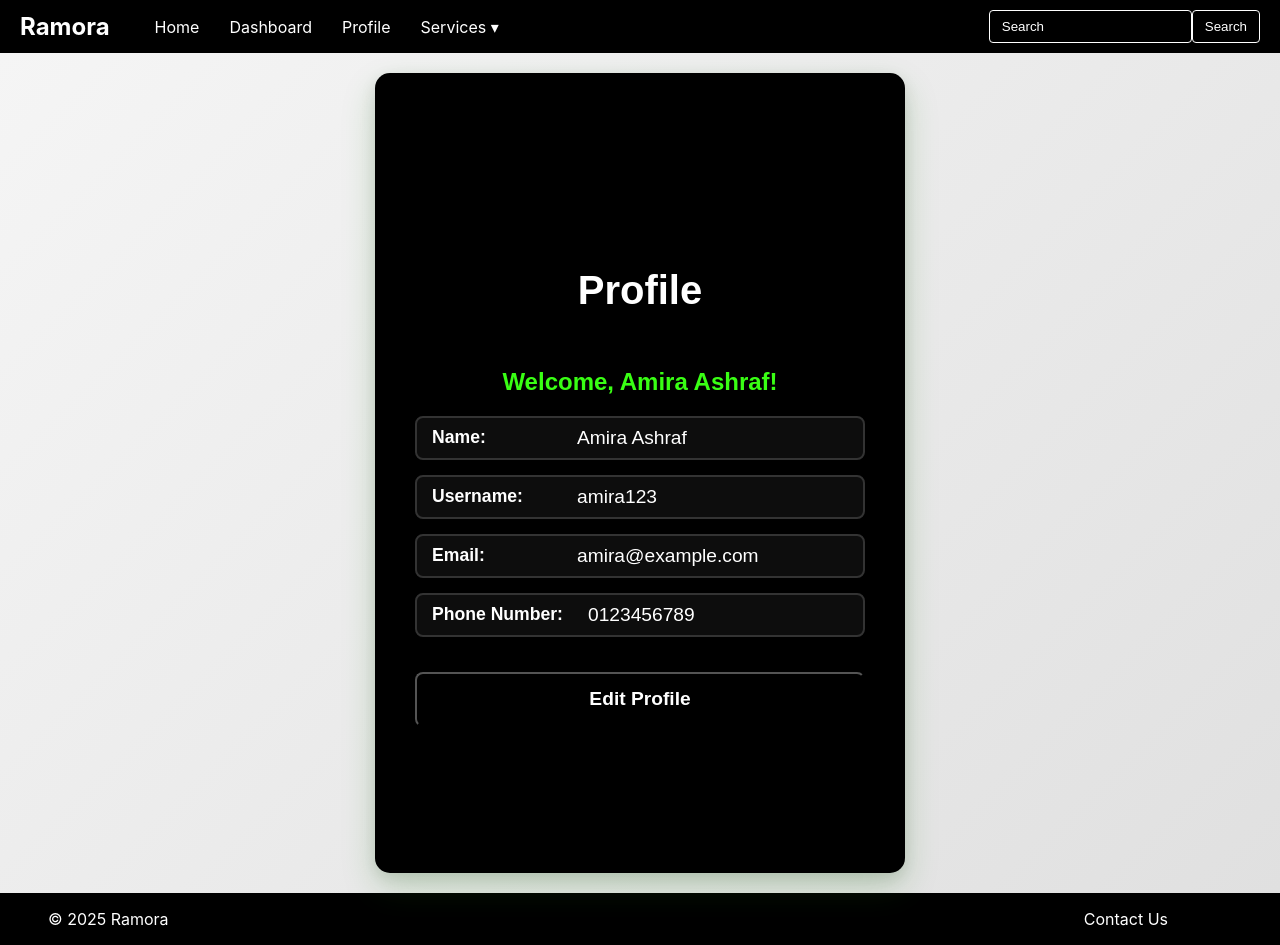
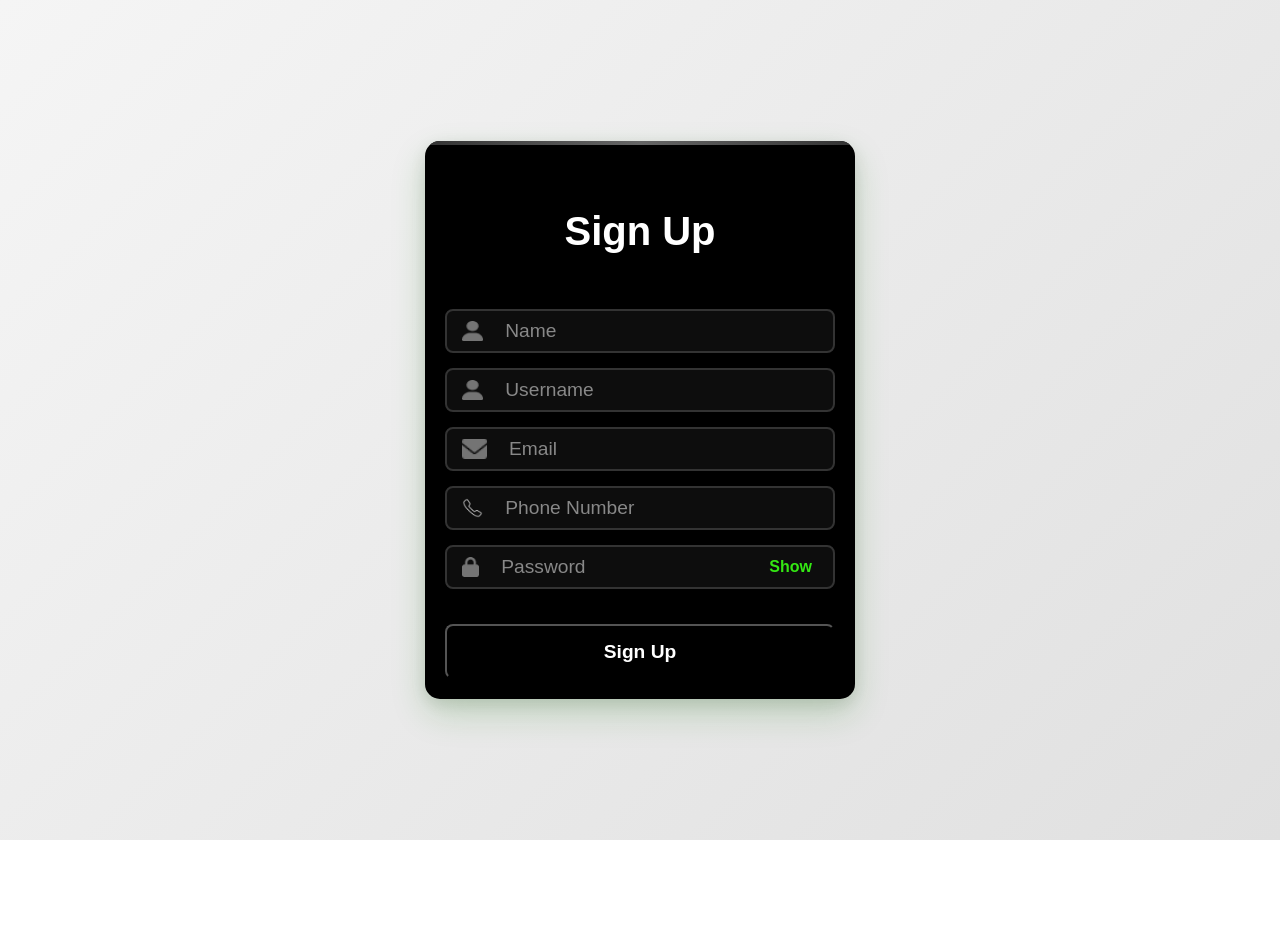
Before and after one commit to RoaAlaa/ramora-wallet, a React (Create React App) app in the folder frontend/: page /signup in a window 1280 px wide. After the commit the page ends 840 px from the top, so only its background shows below. Built offline with nearby package versions, Linux system fonts and the light colour scheme.

Commit message:
connected register to the backend and tested it, added cors to the backend

```diff
--- a/frontend/package.json
+++ b/frontend/package.json
@@ -8,6 +8,7 @@
     "@testing-library/jest-dom": "^6.6.3",
     "@testing-library/react": "^16.3.0",
     "@testing-library/user-event": "^13.5.0",
+    "axios": "^1.9.0",
     "bootstrap": "^5.3.5",
     "formik": "^2.4.6",
     "react": "^19.1.0",
--- a/frontend/src/App.js
+++ b/frontend/src/App.js
@@ -1,22 +1,19 @@
 import React from 'react';
-import HomePage from './pages/HomePage';
-import Footer from './components/Common/Footer';
 import SignUpPage from './components/User/Register';
 import LoginPage from './pages/LoginPage';
-import SendMoneyPage from './pages/SendMoneyPage';
-import Navbartwo from './components/Common/Navbartwo';
-import ProfilePage from './components/User/ProfilePage/ProfilePage';
+import HomePage from './pages/HomePage'; // optional
+
 import { BrowserRouter as Router, Routes, Route } from 'react-router-dom';
+
 function App() {
   return (
-    <div className="App">
-      <Router>
-        <Navbartwo/>
-        <ProfilePage />
-        <Footer/>
-      </Router>
+    <Router>
+      <Routes>
 
-    </div>
+        <Route path="/signup" element={<SignUpPage />} />
+        <Route path="/login" element={<LoginPage />} />
+      </Routes>
+    </Router>
   );
 }
 
--- a/frontend/src/components/Common/Navbartwo.css
+++ b/frontend/src/components/Common/Navbartwo.css
@@ -140,9 +140,7 @@
     font-size: 1rem;
   }
 
-  .search-input {
-    /* width: 100%; */
-  }
+
 }
 
 
--- a/frontend/src/components/User/Register.css
+++ b/frontend/src/components/User/Register.css
@@ -127,22 +127,6 @@
   box-shadow: none; /* No inner shadow */
 }
 
-/* Birthday Input - Text color white */
-input[type="date"] {
-  text-transform: uppercase;
-  font-size: 1rem;
-  color: #888; /* change from white to light gray */
-  padding-left: 5px;
-  border-radius: 5px;
-  background-color: transparent;
-}
-
-/* Birthday Input Placeholder */
-input[type="date"]::before {
-    color: #aaa;
-    font-style: italic;
-    padding-left: 5px;
-}
 
 /* Show/Hide Password Button Styling */
 .toggle-password {
@@ -227,18 +211,27 @@ input[type="date"]::before {
 
 }
 
+.feedback-message {
+    margin-top: 10px;
+    font-weight: bold;
+    text-align: center;
+  }
+
+  .feedback-message.success {
+    color: #39FF14; /* neon green */
+  }
+
+  .feedback-message.error {
+    color: red;
+  }
+
+
 @keyframes shake {
     0%, 100% { transform: translateX(0); }
     25% { transform: translateX(-5px); }
     75% { transform: translateX(5px); }
 }
 
-/* Calendar Input: Customizing Date Picker */
-input[type="date"]::-webkit-calendar-picker-indicator {
-    background-color: #aaa; /* White calendar button */
-    border-radius: 5px;
-    cursor: pointer;
-}
 
 /* Responsive Design */
 @media (max-width: 1024px) {
--- a/frontend/src/components/User/Register.jsx
+++ b/frontend/src/components/User/Register.jsx
@@ -1,97 +1,129 @@
 import React, { useState } from 'react';
-import { Formik, Form, Field, ErrorMessage } from 'formik';
+import { Formik, Form, Field } from 'formik';
 import * as Yup from 'yup';
+import axios from 'axios';
+import { useNavigate } from 'react-router-dom';
 import './Register.css';
 import user_icon from '../../assets/person.png';
 import email_icon from '../../assets/email.png';
 import password_icon from '../../assets/password.png';
 import phone_icon from '../../assets/phone1.png';
-import birthday_icon from '../../assets/birthday.png';
 
 // Validation schema
 const validationSchema = Yup.object({
+  name: Yup.string()
+    .min(2, 'Name must be at least 2 characters')
+    .max(50, 'Name must be at most 50 characters')
+    .required('Name is required'),
   username: Yup.string()
     .min(3, 'Username must be at least 3 characters')
+    .max(20, 'Username must be at most 20 characters')
     .required('Username is required'),
   email: Yup.string()
     .email('Invalid email format')
     .required('Email is required'),
-  phone: Yup.string()
-    .matches(/^[0-9]{11}$/, 'Phone number must be 11 digits')
+  phoneNumber: Yup.string()
+    // .matches(/^[0-9]{10,11}$/, 'Phone number must be 10-11 digits')
     .required('Phone number is required'),
   password: Yup.string()
     .min(6, 'Password must be at least 6 characters')
+    .matches(
+      /^(?=.*[a-z])(?=.*[A-Z])(?=.*\d)/,
+      'Password must contain at least one uppercase letter, one lowercase letter, and one number'
+    )
     .required('Password is required'),
-  birthday: Yup.date().required('Birthday is required'),
 });
 
 const SignUpPage = () => {
   const [passwordVisible, setPasswordVisible] = useState(false);
+  const [message, setMessage] = useState(null);
+  const [isSubmitting, setIsSubmitting] = useState(false);
+  const navigate = useNavigate();
+
+  const handleSubmit = async (values, { resetForm }) => {
+    setIsSubmitting(true);
+    setMessage(null);
+    console.log(values);
+
+    try {
+      const response = await axios.post('http://localhost:5001/api/users/register', values);
+      console.log(response.data);
+
+
+      if (response.data.success) {
+        setMessage({ type: 'success', text: 'Registration successful! Redirecting to login...' });
+        resetForm();
+        setTimeout(() => {
+          navigate('/login');
+        }, 3000);
+        // You might want to redirect to login page after successful registration
+        // navigate('/login');
+      } else {
+        setMessage({ type: 'error', text: response.data.message || 'Registration failed. Please try again.' });
+      }
+    } catch (error) {
+      console.error('Registration error:', error);
+      const errorMessage = error.response?.data?.message || error.message || 'Registration failed. Please try again.';
+      setMessage({ type: 'error', text: errorMessage });
+    } finally {
+      setIsSubmitting(false);
+    }
+  };
 
   return (
     <div className="signup-page">
-
       <Formik
         initialValues={{
+          name: '',
           username: '',
           email: '',
-          phone: '',
+          phoneNumber: '',
           password: '',
-          birthday: '',
         }}
         validationSchema={validationSchema}
-        onSubmit={(values, { resetForm }) => {
-          console.log('Form data:', values);
-          resetForm();
-        }}
+        onSubmit={handleSubmit}
       >
-        {({ isSubmitting, touched, errors, submitCount }) => (
+        {({ errors, touched, submitCount }) => (
           <Form className="signup-form">
             <h2 className="form-title">Sign Up</h2>
 
-            {/* Username input with icon */}
+            {/* Name */}
+            <div className="input-container">
+              <img src={user_icon} alt="Name Icon" className="input-icon" />
+              <Field name="name" type="text" placeholder="Name" className="form-control" />
+            </div>
+            {submitCount > 0 && errors.name && touched.name && (
+              <div className="error-message">{errors.name}</div>
+            )}
+
+            {/* Username */}
             <div className="input-container">
               <img src={user_icon} alt="Username Icon" className="input-icon" />
-              <Field
-                name="username"
-                type="text"
-                placeholder="Username"
-                className="form-control"
-              />
+              <Field name="username" type="text" placeholder="Username" className="form-control" />
             </div>
-            {submitCount > 0 && errors.username && (
+            {submitCount > 0 && errors.username && touched.username && (
               <div className="error-message">{errors.username}</div>
             )}
 
-            {/* Email input with icon */}
+            {/* Email */}
             <div className="input-container">
               <img src={email_icon} alt="Email Icon" className="input-icon" />
-              <Field
-                name="email"
-                type="email"
-                placeholder="Email"
-                className="form-control"
-              />
+              <Field name="email" type="email" placeholder="Email" className="form-control" />
             </div>
-            {submitCount > 0 && errors.email && (
+            {submitCount > 0 && errors.email && touched.email && (
               <div className="error-message">{errors.email}</div>
             )}
 
-            {/* Phone input with icon */}
+            {/* Phone Number */}
             <div className="input-container">
               <img src={phone_icon} alt="Phone Icon" className="input-icon" />
-              <Field
-                name="phone"
-                type="text"
-                placeholder="Phone Number"
-                className="form-control"
-              />
+              <Field name="phoneNumber" type="text" placeholder="Phone Number" className="form-control" />
             </div>
-            {submitCount > 0 && errors.phone && (
-              <div className="error-message">{errors.phone}</div>
+            {submitCount > 0 && errors.phoneNumber && touched.phoneNumber && (
+              <div className="error-message">{errors.phoneNumber}</div>
             )}
 
-            {/* Password input with icon and show/hide toggle */}
+            {/* Password */}
             <div className="input-container">
               <img src={password_icon} alt="Password Icon" className="input-icon" />
               <Field
@@ -108,24 +140,19 @@ const SignUpPage = () => {
                 {passwordVisible ? 'Hide' : 'Show'}
               </button>
             </div>
-            {submitCount > 0 && errors.password && (
+            {submitCount > 0 && errors.password && touched.password && (
               <div className="error-message">{errors.password}</div>
             )}
 
-            {/* Birthday input with icon */}
-            <div className="input-container">
-              <img src={birthday_icon} alt="Birthday Icon" className="input-icon" />
-              <Field
-                name="birthday"
-                type="date"
-                placeholder="MM/DD/YYYY"
-                className="form-control"
-              />
-            </div>
-            {submitCount > 0 && errors.birthday && (
-              <div className="error-message">{errors.birthday}</div>
+            {/* Success/Error Message */}
+            {message && (
+              <div className={`feedback-message ${message.type}`}>
+                {message.text}
+              </div>
             )}
 
+
+            {/* Submit Button */}
             <button type="submit" className="submit-button" disabled={isSubmitting}>
               {isSubmitting ? 'Signing up...' : 'Sign Up'}
             </button>
```
Also changed, not shown: 1 other file (tests, documents, lock files or other folders).
